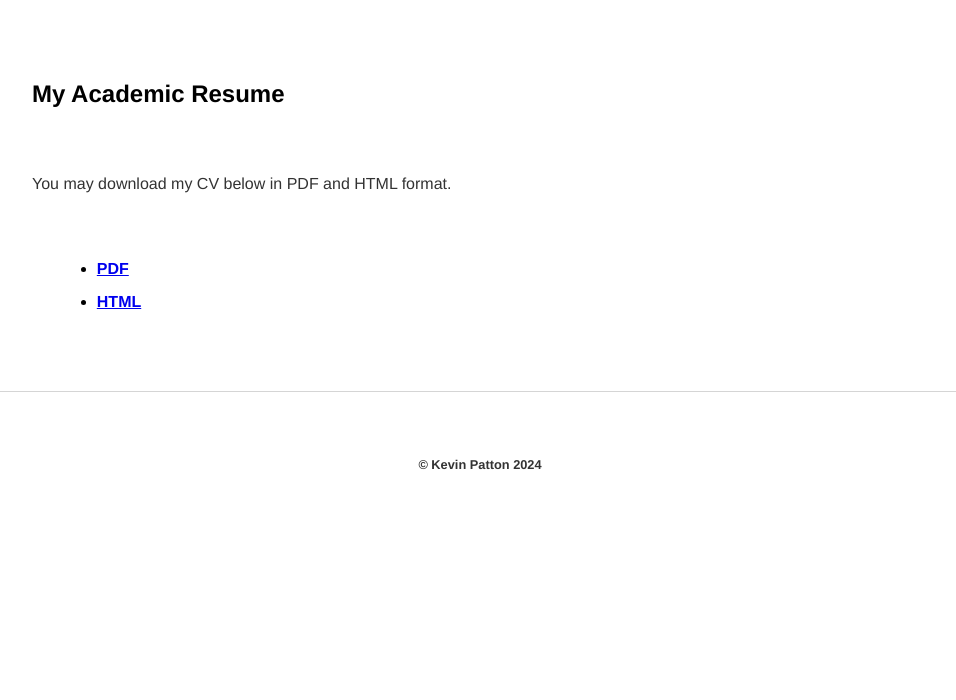
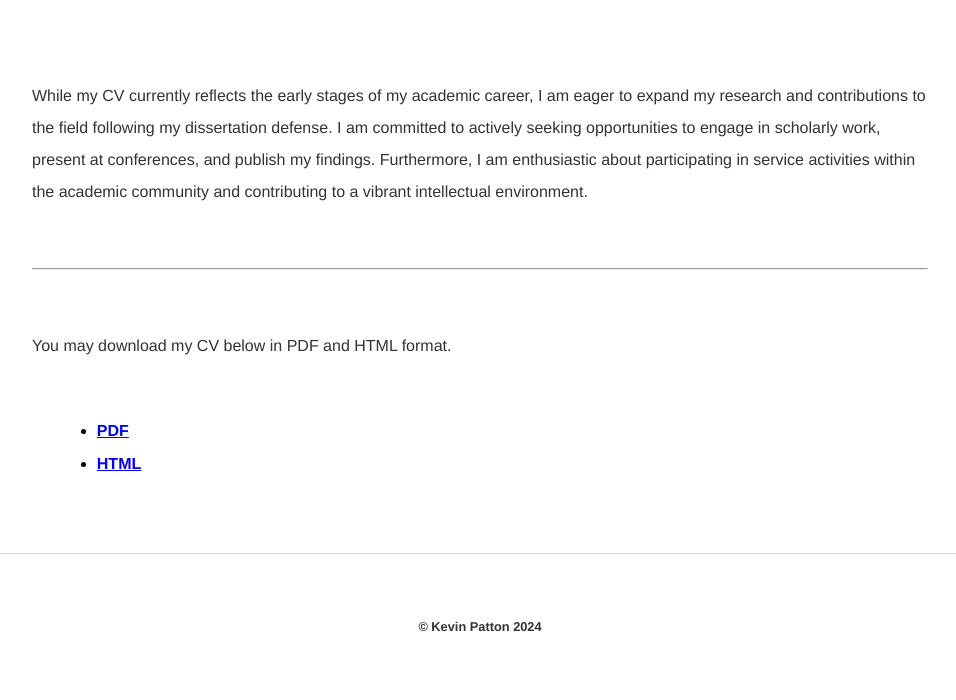
Before and after one commit to kevinjpatton/kevinjpatton.github.io, a Jekyll site: the page built from cv/index.html, in a window 1280 px wide. Shown: the part 348-1048 px from the top of the page, without its empty margins (160-1116 px from the left). Built offline with Jekyll 4.4.1, drawn with Linux system fonts in a browser that asks for light colours; Markdown is read by kramdown in place of the engine named in the settings; before the commit the page ends 900 px from its top, so only the background shows below that.

Commit message:
Update index.html

```diff
--- a/cv/index.html
+++ b/cv/index.html
@@ -2,8 +2,9 @@
 layout: cv
 title: CV - Kevin Patton
 ---
-<h2>My Academic Resume</h2>
-<p>You may download my CV below in PDF and HTML format.
+<p>While my CV currently reflects the early stages of my academic career, I am eager to expand my research and contributions to the field following my dissertation defense. I am committed to actively seeking opportunities to engage in scholarly work, present at conferences, and publish my findings. Furthermore, I am enthusiastic about participating in service activities within the academic community and contributing to a vibrant intellectual environment.</p>
+<hr>
+<p>You may download my CV below in PDF and HTML format.</p>
   <ul class="standard-list">
   <li><b><a href="/cv/CV.pdf" target="_blank">PDF</a></b></li>
   <li><b><a href="/cv/CV.html" target="_blank">HTML</a></b></li>
```
